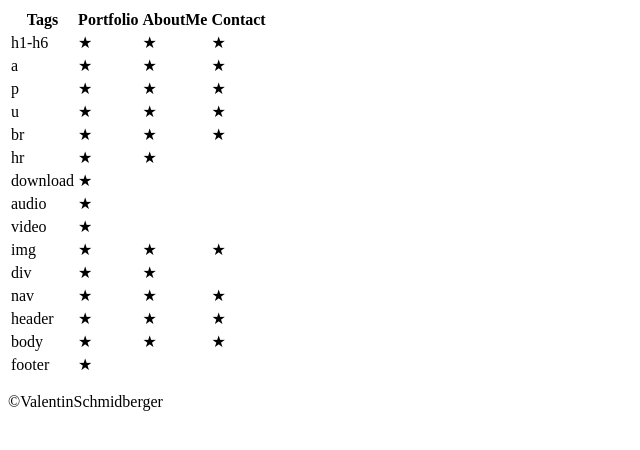
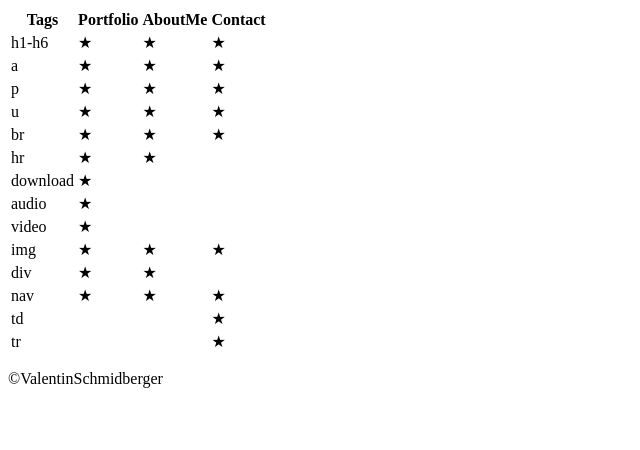
Before and after one commit to vale-sch/GIS-SoSe-2020, a plain HTML site: page Aufgabe02/UsedTags.htm in a window 1280 px wide. Shown: the whole page, without its empty margins (0-640 px from the left). Drawn offline with Linux system fonts and the light colour scheme.

Commit message:
Corrections

```diff
--- a/Aufgabe02/UsedTags.htm
+++ b/Aufgabe02/UsedTags.htm
@@ -91,22 +91,17 @@
         <td>★</td>
       </tr>
       <tr>
-        <td>header</td>
-        <td>★</td>
-        <td>★</td>
+        <td>td</td>
+        <td></td>
+        <td></td>
         <td>★</td>
       </tr>
+
       <tr>
-        <td>body</td>
-        <td>★</td>
-        <td>★</td>
-        <td>★</td>
-      </tr>
-      <tr>
-        <td>footer</td>
-        <td>★</td>
+        <td>tr</td>
         <td></td>
         <td></td>
+        <td>★</td>
       </tr>
     </tbody>
   </table>
```
